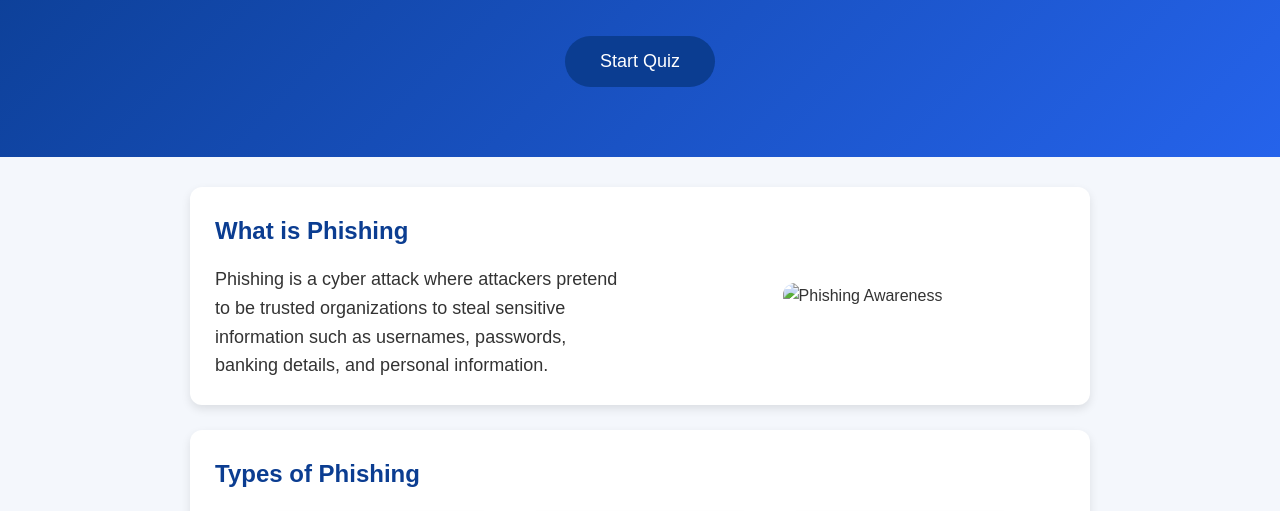
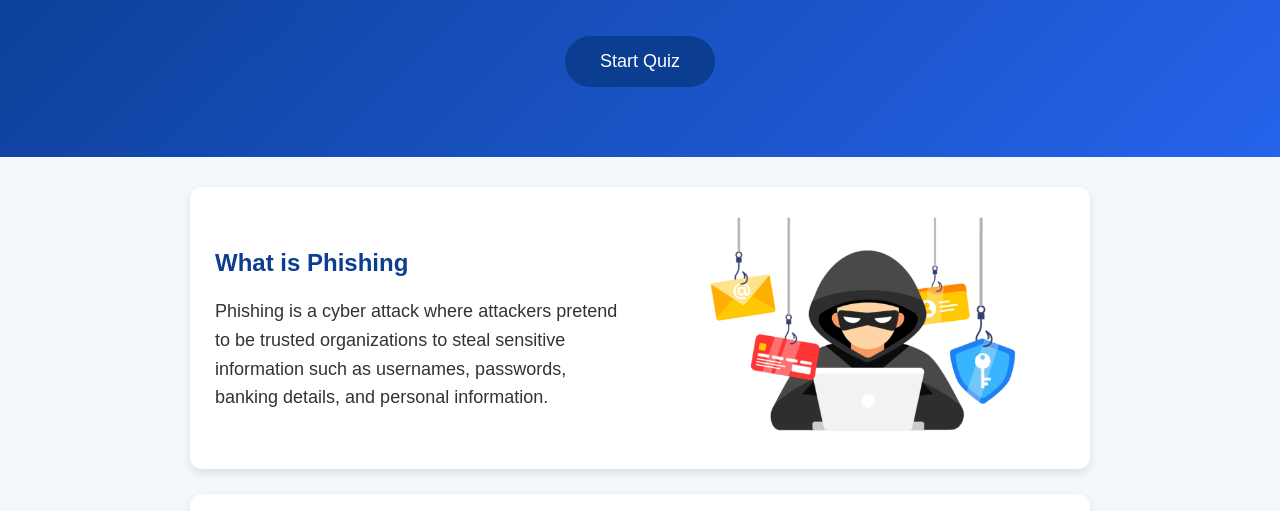
Before and after one commit to hajrasana777-a11y/Phishing-Awareness-Training, a plain HTML site: page index.html in a window 1280 px wide. Shown: the part 240-751 px from the top of the page. Drawn offline with Linux system fonts and the light colour scheme.

Commit message:
Fix HTML encoding issues in index.html

```diff
--- a/index.html
+++ b/index.html
@@ -36,7 +36,7 @@
                 </p>
             </div>
             <div class="phishing-image">
-                <img src="images/phishing.png"
+                <img src="phishing.png"
                 alt="Phishing Awareness">
             </div>
             </section>
```
